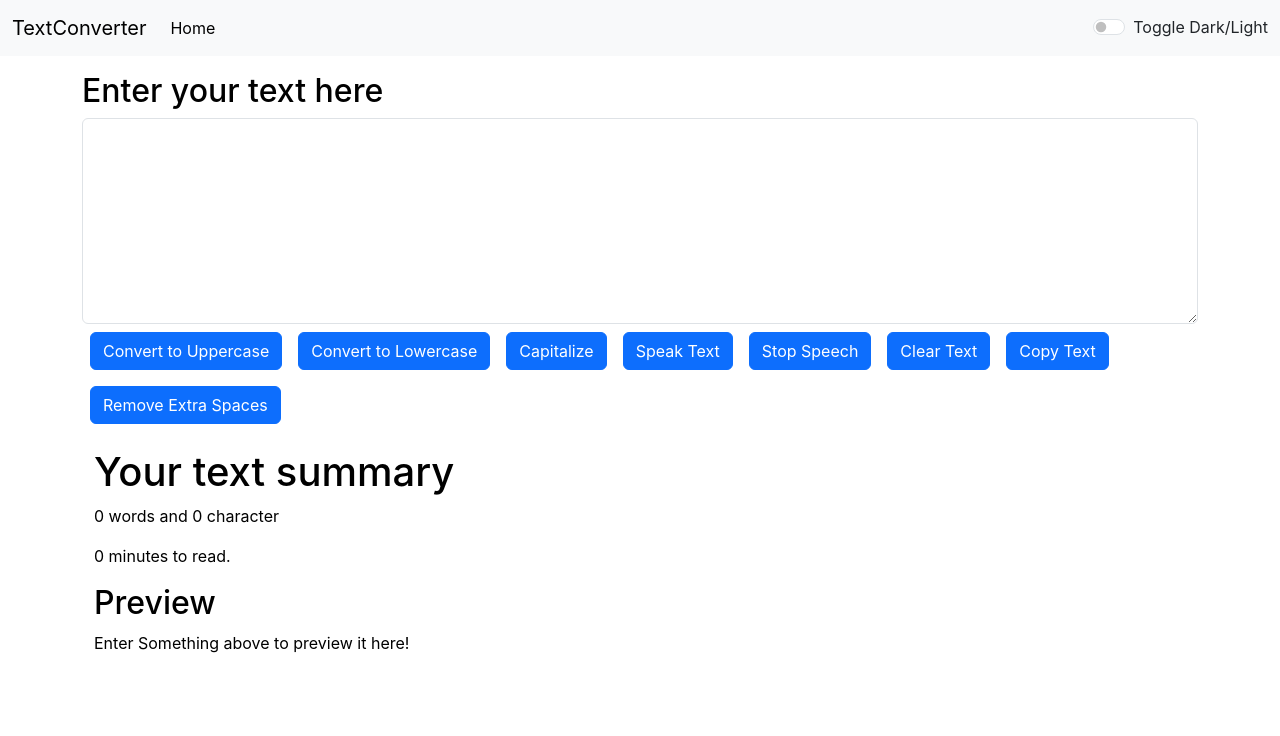
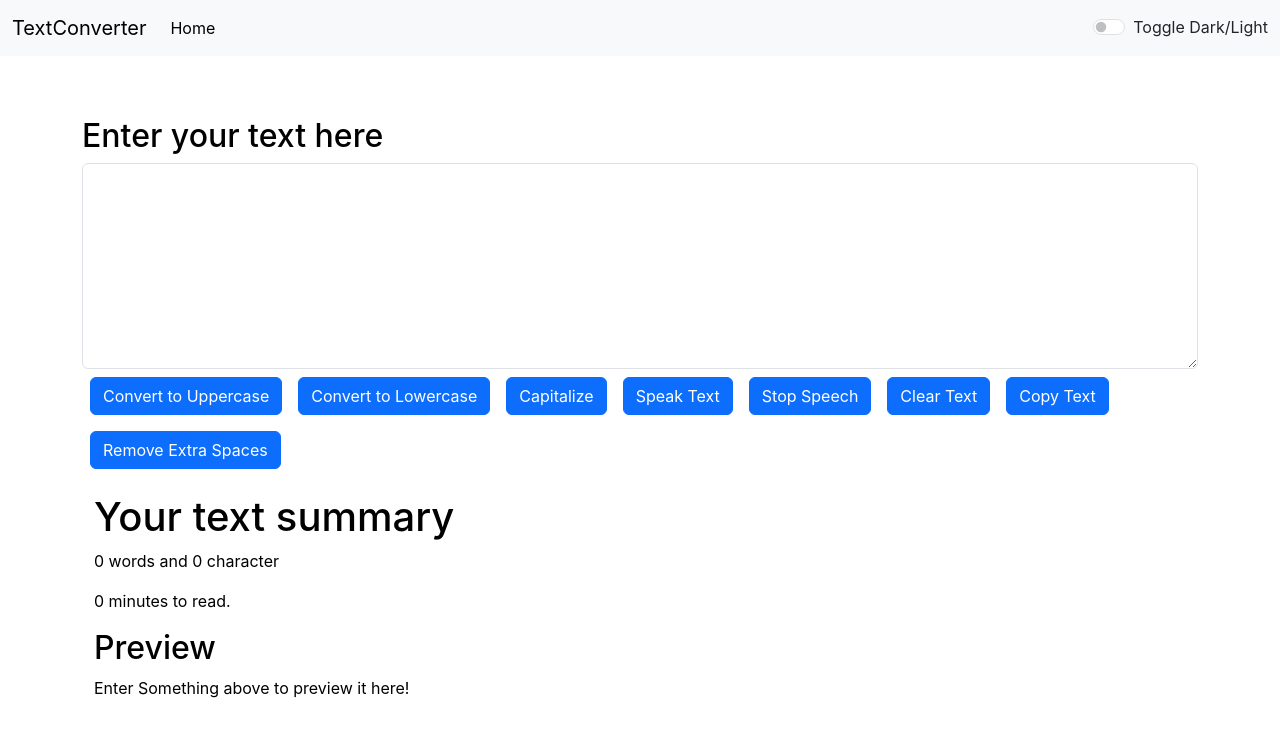
Before and after one commit to JassiSingh08/TextConverter, a React (Create React App) app: page / in a window 1280 px wide. Shown: the top 736 px of the page. Built offline with nearby package versions, Linux system fonts and the light colour scheme.

Commit message:
Final Commits

```diff
--- a/src/components/Alert.jsx
+++ b/src/components/Alert.jsx
@@ -8,8 +8,10 @@ const Alert = (props) => {
     }
 
   return (
-    props.alert && <div className={`alert alert-${props.alert.type} alert-dismissible fade show`} role="alert">
+    <div style={{height: "45px"}}>
+    {props.alert && <div className={`alert alert-${props.alert.type} alert-dismissible fade show`} role="alert">
       <strong>{capitalize(props.alert.type)}</strong> : {props.alert.msg}
+    </div>}
     </div>
   );
 };
```
